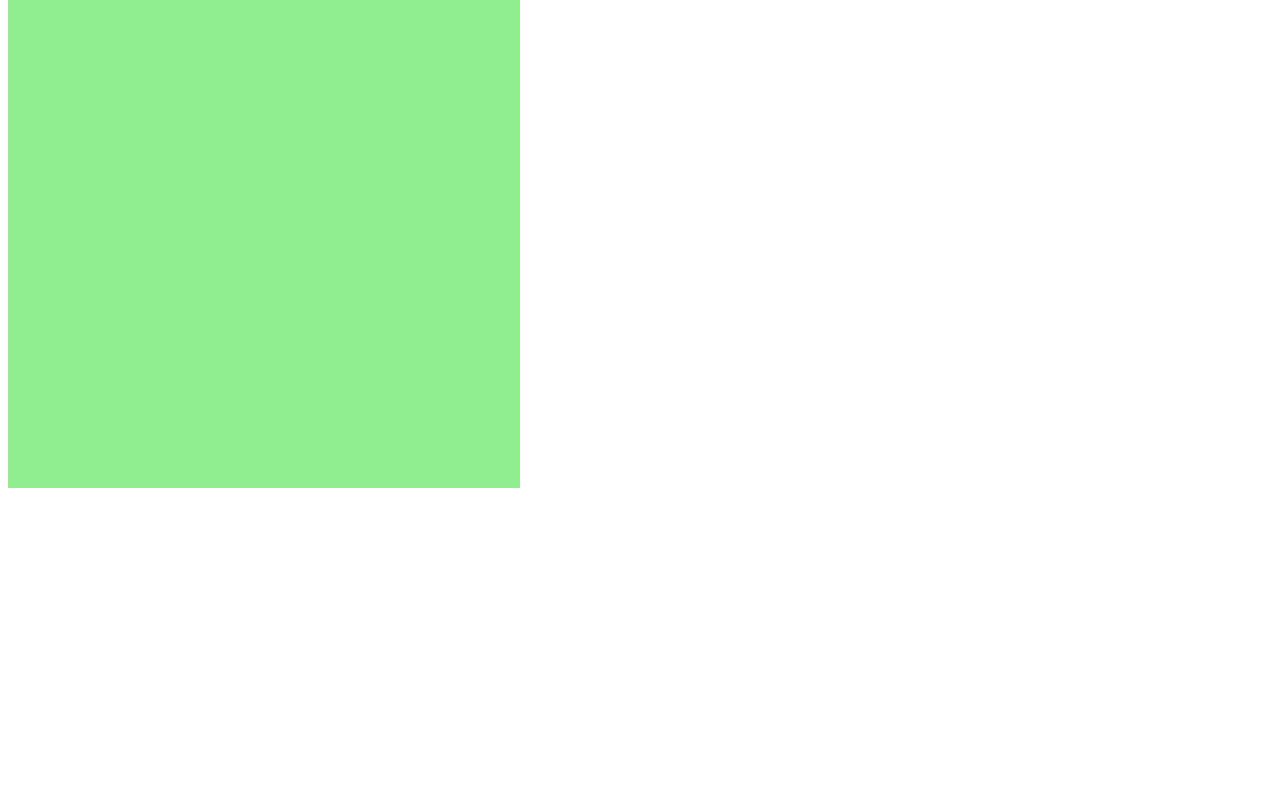
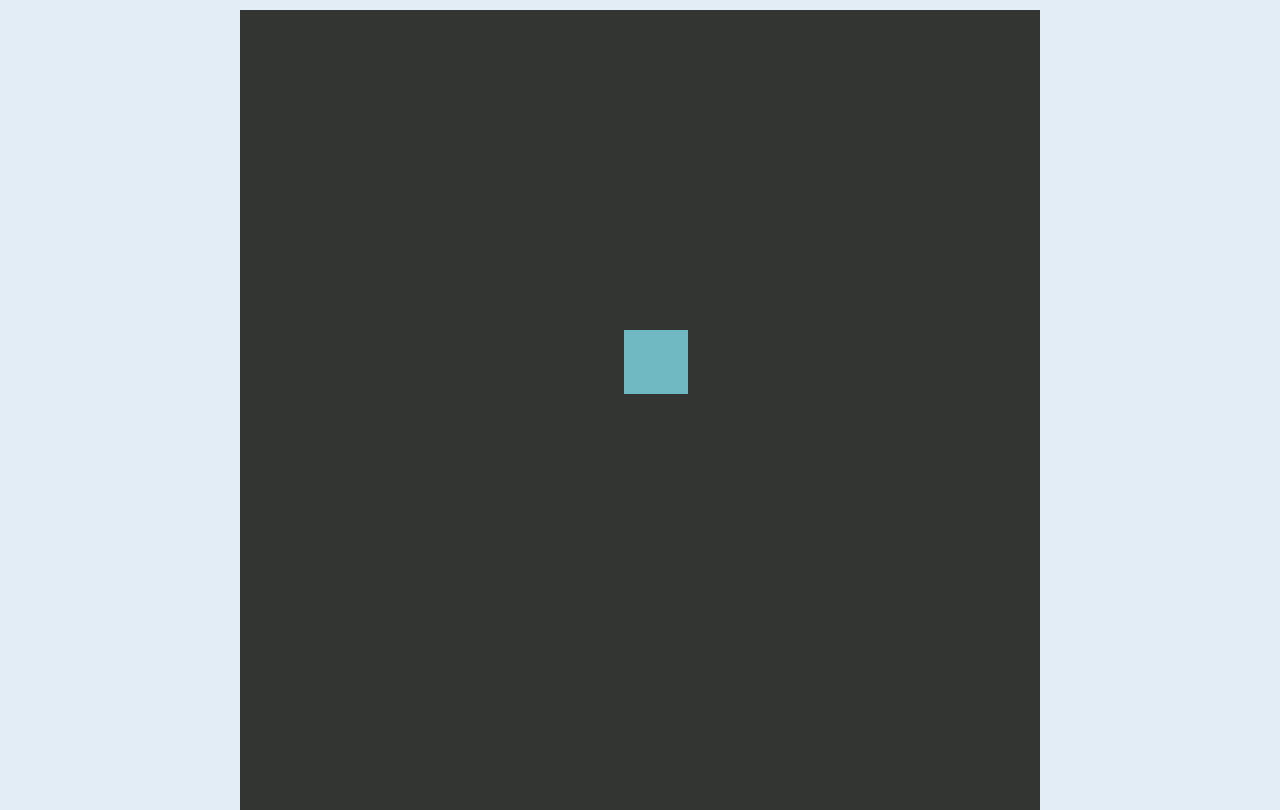
Before and after one commit to vanneeh/Projeto_SnakeJS, a plain HTML site: page index.html in a window 1280 px wide. Shown: the part 32-842 px from the top of the page. Before the commit the page ends 800 px from the top, so only its background shows below. Drawn offline with Linux system fonts and the light colour scheme.

Commit message:
atualizando projeto

```diff
--- a/index.html
+++ b/index.html
@@ -9,6 +9,9 @@
     <title>My Snake Game</title>
 </head>
 <body>
-    <canvas id="snake" width="512" height="512"></canvas>
+    <h1>Snake Game!</h1>
+    <!--<span id="myPoints">My points:</span>-->
+    <canvas id="snake" width="800" height="800"></canvas>
+
 </body>
 </html>
--- a/script.js
+++ b/script.js
@@ -1,11 +1,92 @@
 let canvas = document.getElementById("snake");
 let context = canvas.getContext("2d");
-let box = 32;
+let box = 64;
+let points = 0;
+let snake = [];
+snake[0] = {
+    x: 5*box,
+    y: 5*box
+}
+
+let direction = "right";
+let food ={
+    x: Math.floor(Math.random() * 15 + 1) * box,
+    y: Math.floor(Math.random() * 15 + 1) * box
+}
 
 function criarBG(){
-    context.fillStyle = "lightgreen";
+    context.fillStyle = '#333533';
     context.fillRect(0,0,16 * box, 16* box);
 
 }
 
-criarBG();
+function criarCobrinha() {
+    for (i = 0; i < snake.length; i++) {
+        context.fillStyle = '#71B9C2'
+        context.fillRect(snake[i].x, snake[i].y, box, box);
+    }
+}
+
+function drawFood(){
+    context.fillStyle = '#BE72BF';
+    context.fillRect (food.x, food.y, box, box);
+}
+
+/*function addPoints() {
+    document.getElementById("myPoints").value = "Points "+points;
+}*/
+
+document.addEventListener('keydown', update);
+
+function update(event) {
+    if (event.keyCode == 37 && direction != 'right') direction = 'left';
+    if (event.keyCode == 38 && direction != 'down') direction = 'up';
+    if (event.keyCode == 39 && direction != 'left') direction = 'right';
+    if (event.keyCode == 40 && direction != 'up') direction = 'down';
+}
+
+function iniciarJogo() {
+
+    if (snake[0].x > 15 * box && direction == "right") snake[0].x = 0;
+    if (snake[0].x < 0 && direction == 'left') snake[0].x = 16 * box;
+    if (snake[0].y > 15 * box && direction == "down") snake[0].y = 0;
+    if (snake[0].y < 0 && direction == 'up') snake[0].y = 16 * box;
+
+    for (i = 1; i < snake.length; i++) {
+        if (snake[0].x == snake[i].x && snake[0].y == snake[i].y) {
+            clearInterval(jogo);
+            alert("Game Over D;");
+        }
+    }
+
+    criarBG();
+    criarCobrinha();
+    drawFood();
+   /* addPoints();
+    console.log(points);*/
+
+    let snakeX = snake[0].x;
+    let snakeY = snake[0].y;
+
+    if (direction == "right") snakeX += box;
+    if (direction == "left") snakeX -= box;
+    if (direction == "up") snakeY -= box;
+    if (direction == "down") snakeY += box;
+
+    if (snakeX != food.x || snakeY != food.y) {
+        snake.pop();
+    } else {
+        food.x = Math.floor(Math.random() * 15 + 1) * box;
+        food.y = Math.floor(Math.random() * 15 + 1) * box;
+        points++;
+    }
+
+    let newHead = {
+        x: snakeX,
+        y: snakeY
+    }
+
+    snake.unshift(newHead);
+}
+
+let jogo = setInterval(iniciarJogo, 100);
--- a/style.css
+++ b/style.css
@@ -0,0 +1,20 @@
+body{
+    height: 95vh;
+    width: 95;
+    display: flex;
+    flex-direction: column;
+    justify-content: center;
+    align-items: center;
+    color: #0098A3;
+    background-color: #E2EDF5;
+}
+
+h1{
+    font-size: 5vh;
+    text-transform: uppercase;
+    font-family:Cambria, Cochin, Georgia, Times, 'Times New Roman', serif;
+}
+/*span {
+    font-size: 3vh;
+    margin-bottom: 20px;
+}*/
```
Also changed, not shown: 1 other file.
